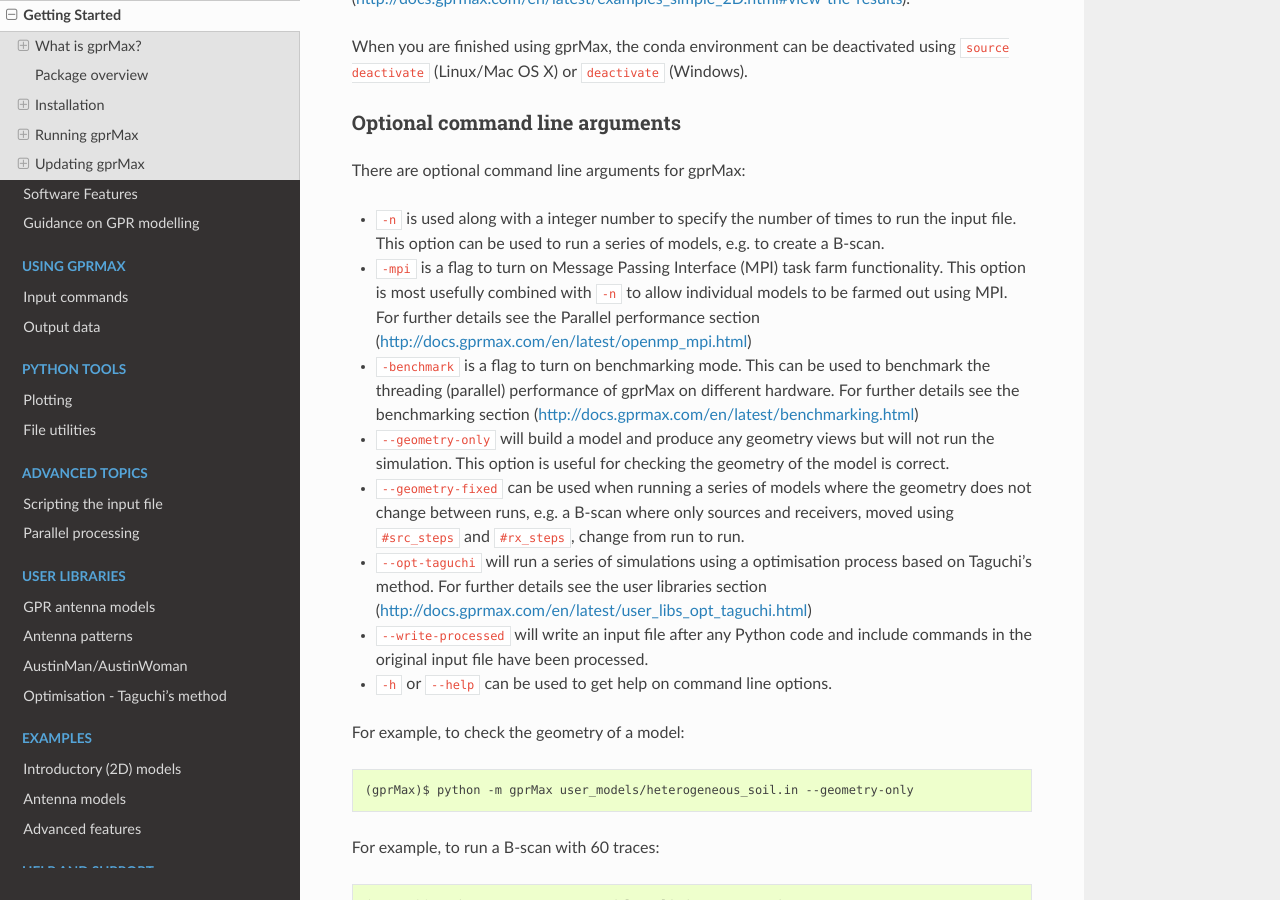
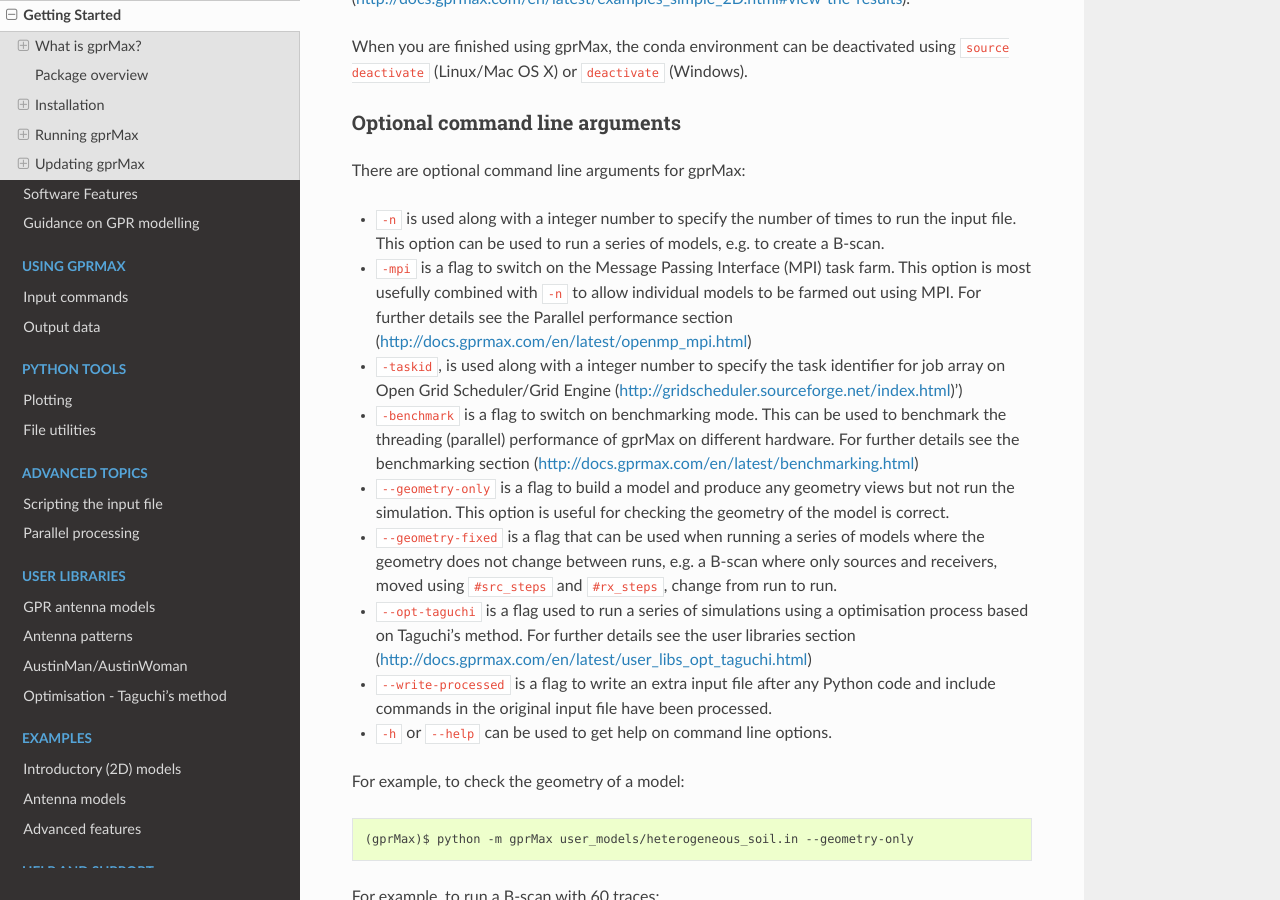
Before and after one commit to gprMax/gprMax, a Sphinx documentation site: the page built from docs/source/include_readme.rst, in a window 1280 px wide and 900 px high, scrolled down 3930 px. Built offline with Sphinx 7.4.7 and the Read the Docs theme 2.0.0, drawn with Linux system fonts in a browser that asks for light colours.

Commit message:
Adding info on job array functionality for Grid Engine.

```diff
--- a/README.rst
+++ b/README.rst
@@ -162,12 +162,13 @@
 There are optional command line arguments for gprMax:
 
 * ``-n`` is used along with a integer number to specify the number of times to run the input file. This option can be used to run a series of models, e.g. to create a B-scan.
-* ``-mpi`` is a flag to turn on Message Passing Interface (MPI) task farm functionality. This option is most usefully combined with ``-n`` to allow individual models to be farmed out using MPI. For further details see the Parallel performance section (http://docs.gprmax.com/en/latest/openmp_mpi.html)
-* ``-benchmark`` is a flag to turn on benchmarking mode. This can be used to benchmark the threading (parallel) performance of gprMax on different hardware. For further details see the benchmarking section (http://docs.gprmax.com/en/latest/benchmarking.html)
-* ``--geometry-only`` will build a model and produce any geometry views but will not run the simulation. This option is useful for checking the geometry of the model is correct.
-* ``--geometry-fixed`` can be used when running a series of models where the geometry does not change between runs, e.g. a B-scan where only sources and receivers, moved using ``#src_steps`` and ``#rx_steps``, change from run to run.
-* ``--opt-taguchi`` will run a series of simulations using a optimisation process based on Taguchi's method. For further details see the user libraries section (http://docs.gprmax.com/en/latest/user_libs_opt_taguchi.html)
-* ``--write-processed`` will write an input file after any Python code and include commands in the original input file have been processed.
+* ``-mpi`` is a flag to switch on the Message Passing Interface (MPI) task farm. This option is most usefully combined with ``-n`` to allow individual models to be farmed out using MPI. For further details see the Parallel performance section (http://docs.gprmax.com/en/latest/openmp_mpi.html)
+* ``-taskid``, is used along with a integer number to specify the task identifier for job array on Open Grid Scheduler/Grid Engine (http://gridscheduler.sourceforge.net/index.html)')
+* ``-benchmark`` is a flag to switch on benchmarking mode. This can be used to benchmark the threading (parallel) performance of gprMax on different hardware. For further details see the benchmarking section (http://docs.gprmax.com/en/latest/benchmarking.html)
+* ``--geometry-only`` is a flag to build a model and produce any geometry views but not run the simulation. This option is useful for checking the geometry of the model is correct.
+* ``--geometry-fixed`` is a flag that can be used when running a series of models where the geometry does not change between runs, e.g. a B-scan where only sources and receivers, moved using ``#src_steps`` and ``#rx_steps``, change from run to run.
+* ``--opt-taguchi`` is a flag used to run a series of simulations using a optimisation process based on Taguchi's method. For further details see the user libraries section (http://docs.gprmax.com/en/latest/user_libs_opt_taguchi.html)
+* ``--write-processed`` is a flag to write an extra input file after any Python code and include commands in the original input file have been processed.
 * ``-h`` or ``--help`` can be used to get help on command line options.
 
 For example, to check the geometry of a model:
```
Also changed, not shown: docs/source/openmp_mpi.rst (+13 -0 lines), 1 other file.
